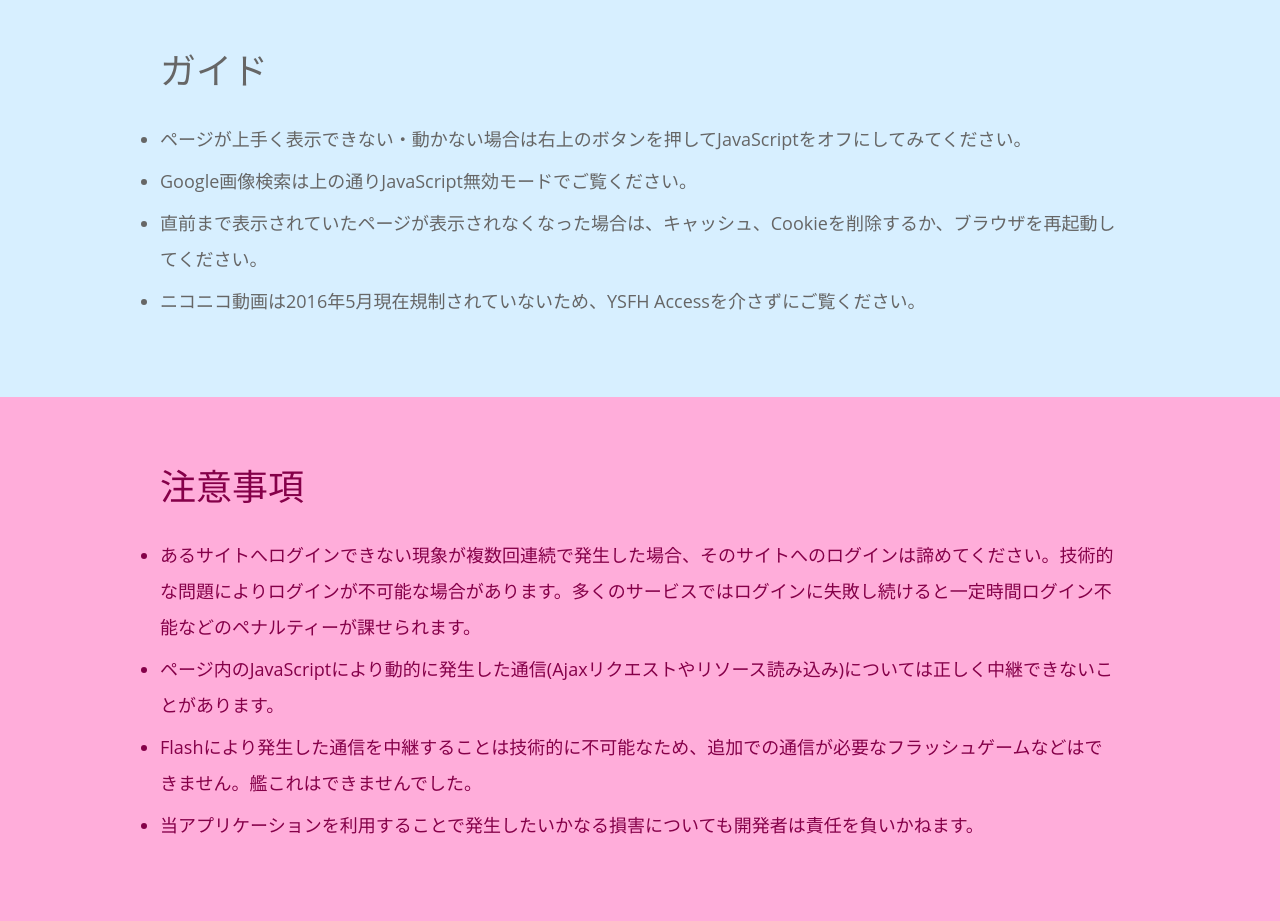
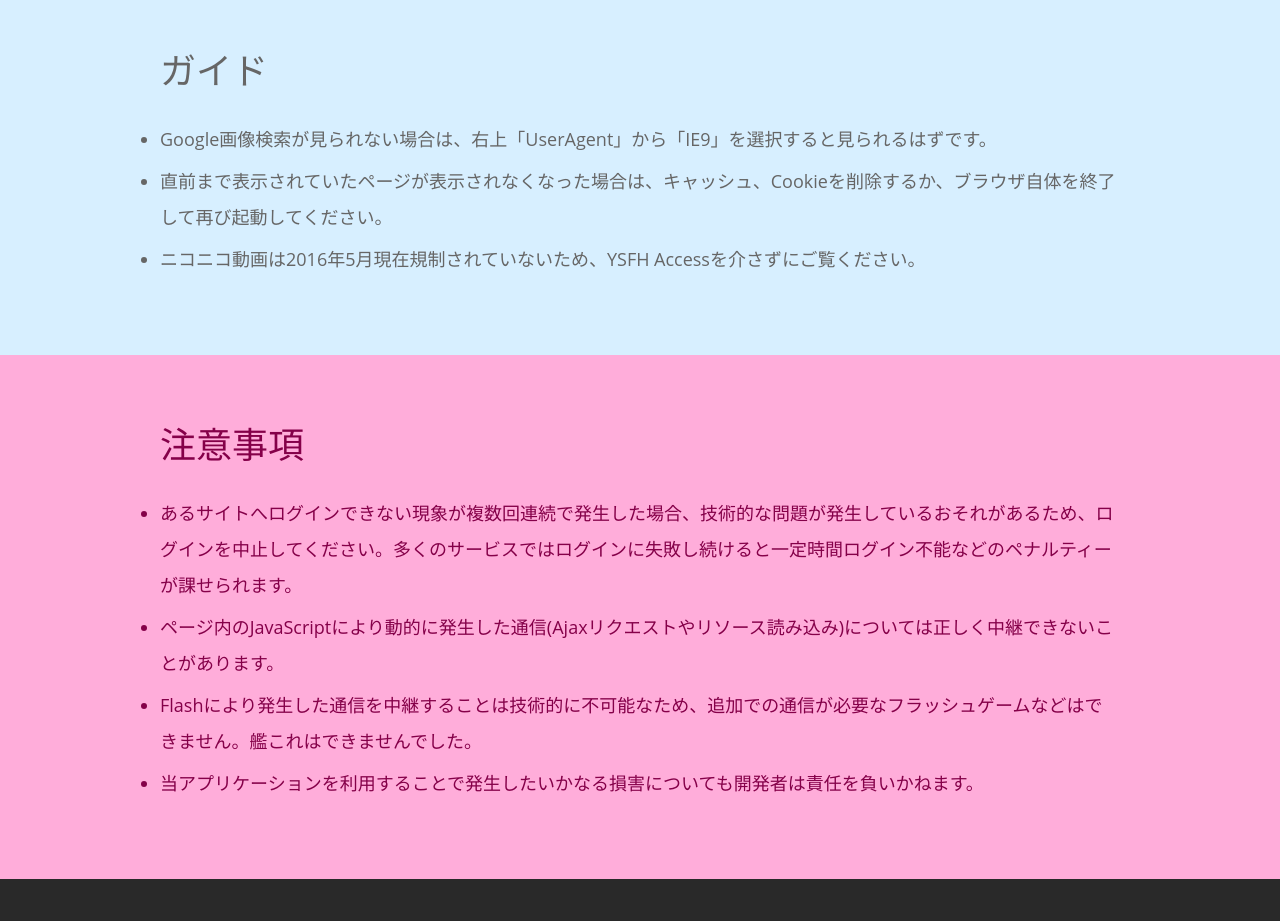
Before and after one commit to iciclize/YSFHAccess, a website: page private/index.html in a window 1280 px wide. Shown: the part 2180-3101 px from the top of the page. Drawn offline with Linux system fonts and the light colour scheme.

Commit message:
文言の変更

```diff
--- a/access.js
+++ b/access.js
@@ -80,7 +80,7 @@ app.get('/ysfhview/*', function (req, res, next) {
         title: '読み込み中...',
         url: req.url.replace('/ysfhview', ''),
         ualist: [
-            {name: '書き換えなし', string: req.headers['user-agent']},
+            {name: 'ブラウザ標準', string: req.headers['user-agent']},
             {name: 'IE9', string: 'Mozilla/5.0 (compatible; MSIE 9.0; Windows NT 6.1; WOW64; Trident/5.0; Sleipnir/2.9.8)'},
             {name: 'IE11', string: 'Mozilla/5.0 (Windows NT 6.1; WOW64; Trident/7.0; rv:11.0) like Gecko'},
             {name: 'IE7', string: 'Mozilla/4.0 (compatible; MSIE 7.0; Windows NT 6.0; WOW64; Trident/4.0; SLCC1)'},
--- a/private/index.html
+++ b/private/index.html
@@ -99,9 +99,8 @@
             <div class="container">
                 <h1>ガイド</h1>
                 <ul>
-                    <li>ページが上手く表示できない・動かない場合は右上のボタンを押してJavaScriptをオフにしてみてください。</li>
-                    <li>Google画像検索は上の通りJavaScript無効モードでご覧ください。</li>
-                    <li>直前まで表示されていたページが表示されなくなった場合は、キャッシュ、Cookieを削除するか、ブラウザを再起動してください。</li>
+                    <li>Google画像検索が見られない場合は、右上「UserAgent」から「IE9」を選択すると見られるはずです。</li>
+                    <li>直前まで表示されていたページが表示されなくなった場合は、キャッシュ、Cookieを削除するか、ブラウザ自体を終了して再び起動してください。</li>
                     <li>ニコニコ動画は2016年5月現在規制されていないため、YSFH Accessを介さずにご覧ください。</li>
                 </ul>
             </div>
@@ -111,7 +110,7 @@
             <div class="container">
                 <h1>注意事項</h1>
                 <ul>
-                    <li>あるサイトへログインできない現象が複数回連続で発生した場合、そのサイトへのログインは諦めてください。技術的な問題によりログインが不可能な場合があります。多くのサービスではログインに失敗し続けると一定時間ログイン不能などのペナルティーが課せられます。</li>
+                    <li>あるサイトへログインできない現象が複数回連続で発生した場合、技術的な問題が発生しているおそれがあるため、ログインを中止してください。多くのサービスではログインに失敗し続けると一定時間ログイン不能などのペナルティーが課せられます。</li>
                     <li>ページ内のJavaScriptにより動的に発生した通信(Ajaxリクエストやリソース読み込み)については正しく中継できないことがあります。</li>
                     <li>Flashにより発生した通信を中継することは技術的に不可能なため、追加での通信が必要なフラッシュゲームなどはできません。艦これはできませんでした。</li>
                     <li>当アプリケーションを利用することで発生したいかなる損害についても開発者は責任を負いかねます。</li>
```
Also changed, not shown: 1 other file.
